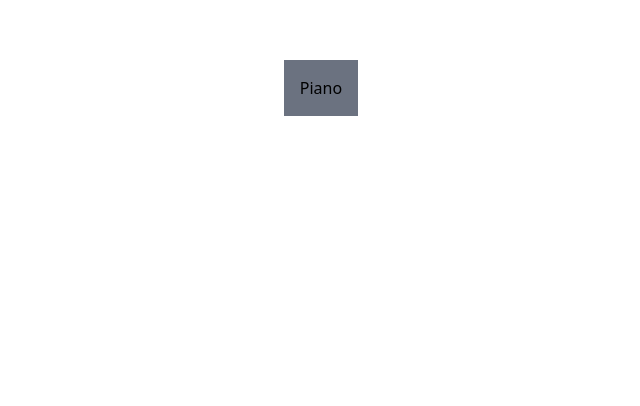
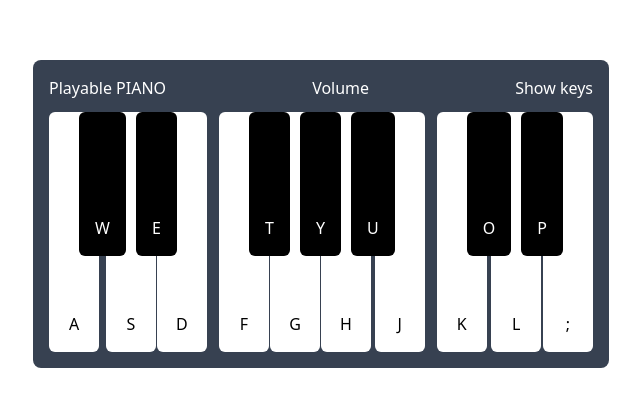
Before and after one commit to MarcAndersonGilles/Piano, a website: page index.html in a window 1280 px wide. Shown: the part 228-634 px from the top of the page, without its empty margins (319-959 px from the left). Drawn offline with nearby package versions, Linux system fonts and the light colour scheme.

Commit message:
piano test html

```diff
--- a/index.html
+++ b/index.html
@@ -4,20 +4,95 @@
 <head>
   <meta charset="UTF-8">
   <meta name="viewport" content="width=device-width, initial-scale=1.0">
-  <link rel="stylesheet" type="text/css" href="style.css">
-  <link href="/dist/output.css" rel="stylesheet">
+  <!-- <link rel="stylesheet" type="text/css" href="style.css">
+  <link href="/dist/output.css" rel="stylesheet"> -->
+  <link href="https://cdnjs.cloudflare.com/ajax/libs/tailwindcss/2.0.2/tailwind.min.css" rel="stylesheet">
+  <script src="https://cdn.tailwindcss.com"></script>
   <title>Document</title>
 </head>
 
-<body >
+<body>
   <div class="w-full h-full">
     <div class=" flex flex-col  items-center ">
 
-     <div class="flex items-center mt-72 bg-gray-500 gap-3 p-4 ">
+      <div class="flex flex-col w-full max-w-xl mt-72 bg-gray-700 gap-3 p-4 rounded-lg ">
 
-     Piano
+        <div class="flex w-full ">
+          <div class="flex justify-between w-full text-white">
+            <div>Playable PIANO</div>
+            <div>Volume</div>
+            <div>Show keys</div>
+          </div>
 
-     </div>
+
+
+
+        </div>
+        <div class="flex justify-normal w-full h-full gap-3  ">
+          <div class="flex items-end justify-center bg-white p-4 rounded-md w-16 h-60 flex-wrap  ">
+            A
+          </div>
+
+          <div class="flex  -ml-8 -mr-8 z-10 items-end justify-center bg-black p-4 rounded-md w-12 h-36 text-white  ">
+            W
+          </div>
+
+          <div class="flex items-end justify-center bg-white p-4 rounded-md w-16 h-60  ">
+            S
+          </div>
+
+          <div class="flex  -ml-8 -mr-8 z-10 items-end justify-center bg-black p-4 rounded-md w-12 h-36 text-white  ">
+            E
+          </div>
+
+          <div class="flex items-end justify-center bg-white p-4 rounded-md w-16 h-60  ">
+            D
+          </div>
+          <div class="flex items-end justify-center bg-white p-4 rounded-md w-16 h-60  ">
+            F
+          </div>
+          <div class="flex  -ml-8 -mr-8 z-10 items-end justify-center bg-black p-4 rounded-md w-12 h-36 text-white  ">
+            T
+          </div>
+          <div class="flex items-end justify-center bg-white p-4 rounded-md w-16 h-60  ">
+            G
+          </div>
+          <div class="flex  -ml-8 -mr-8 z-10 items-end justify-center bg-black p-4 rounded-md w-12 h-36 text-white  ">
+            Y
+          </div>
+          <div class="flex items-end justify-center bg-white p-4 rounded-md w-16 h-60  ">
+            H
+          </div>
+          <div class="flex  -ml-8 -mr-8 z-10 items-end justify-center bg-black p-4 rounded-md w-12 h-36 text-white  ">
+            U
+          </div>
+          <div class="flex items-end justify-center bg-white p-4 rounded-md w-16 h-60  ">
+            J
+          </div>
+          <div class="flex items-end justify-center bg-white p-4 rounded-md w-16 h-60  ">
+            K
+          </div>
+          <div class="flex  -ml-8 -mr-8 z-10 items-end justify-center bg-black p-4 rounded-md w-12 h-36 text-white  ">
+            O
+          </div>
+          <div class="flex items-end justify-center bg-white p-4 rounded-md w-16 h-60  ">
+            L
+          </div>
+          <div class="flex  -ml-8 -mr-8 z-10 items-end justify-center bg-black p-4 rounded-md w-12 h-36 text-white  ">
+            P
+          </div>
+          <div class="flex items-end justify-center bg-white p-4 rounded-md w-16 h-60  ">
+            ;
+          </div>
+
+
+
+
+        </div>
+
+      </div>
+
+
 
     </div>
   </div>
```
